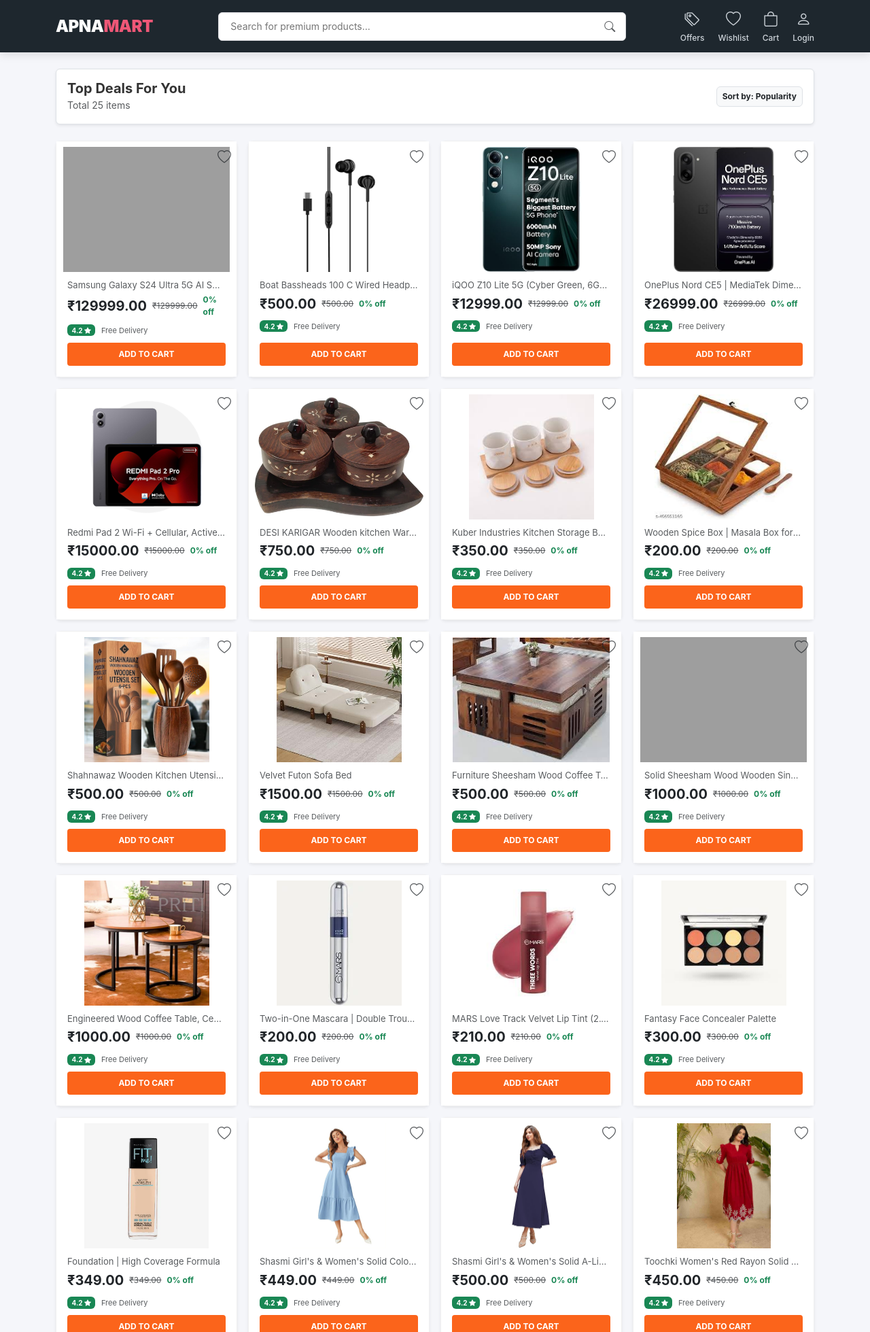
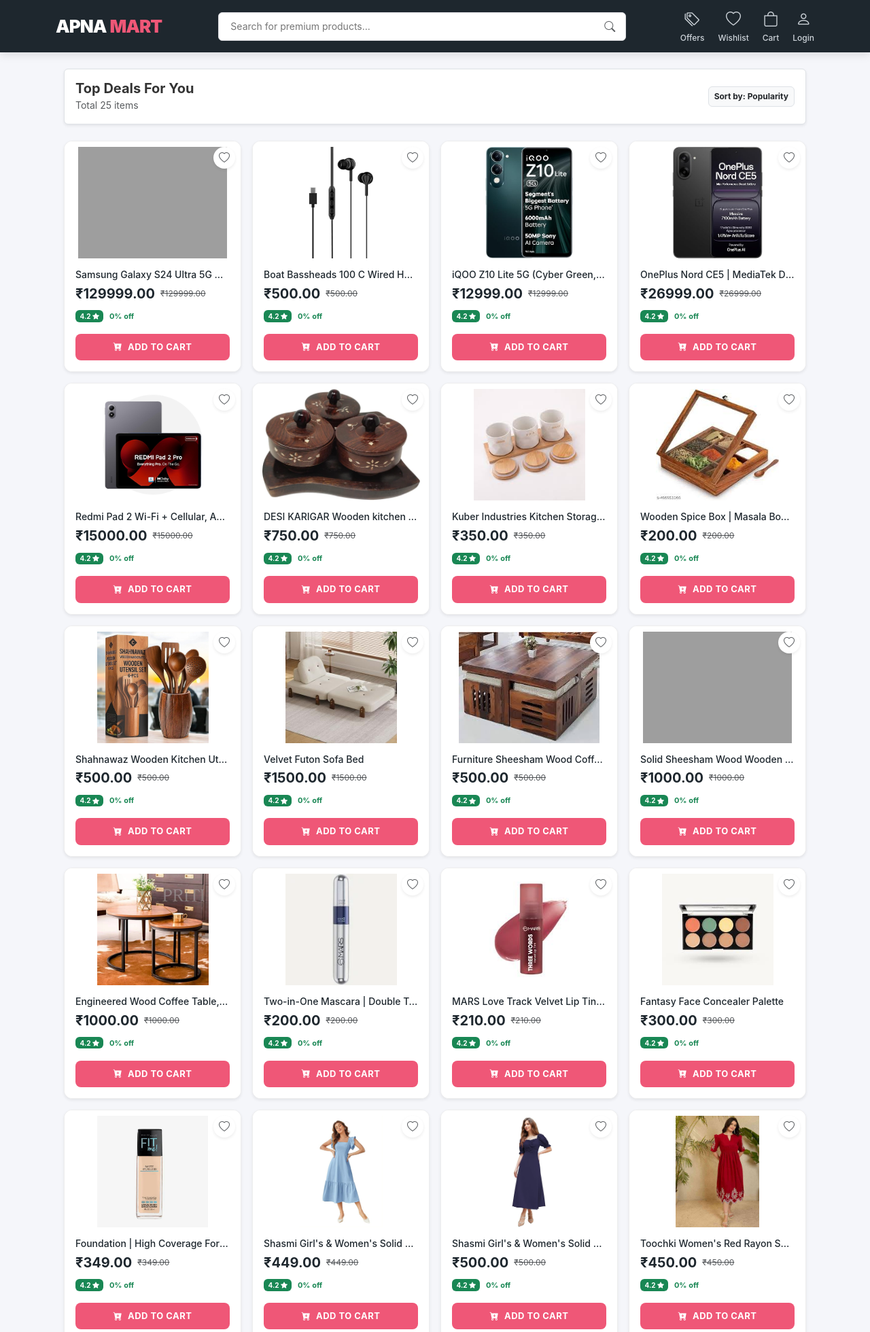
Before and after one commit to etishagodle14-a11y/shopping-website, a Django app: page /products/ in a window 1280 px wide. Shown: the top 1959 px of the page at 68% size. Run offline with Django 5.2, Linux system fonts and the light colour scheme; data comes from the database, SQL or seed files in the repository; grey boxes are pictures that could not be loaded.

Commit message:
added icons to product buttons

```diff
--- a/ebook/templates/ebook/all_products.html
+++ b/ebook/templates/ebook/all_products.html
@@ -6,16 +6,16 @@
 
     {% if request.GET.mode == 'categories' %}
     <div class="category-section animate__animated animate__fadeIn">
-        <h5 class="fw-bold mb-4" style="color: #51295a; border-left: 4px solid #51295a; padding-left: 10px;">Shop by Category</h5>
+        <h5 class="fw-bold mb-4" style="color: var(--slate-dark); border-left: 4px solid var(--rose-action); padding-left: 10px;">Shop by Category</h5>
         <div class="row row-cols-3 row-cols-md-4 row-cols-lg-6 g-4">
             {% for cat in categories %}
             <div class="col text-center">
                 <a href="?category={{ cat.name }}" class="text-decoration-none text-dark">
                     <div class="category-circle mx-auto mb-2 shadow-sm"
-                         style="width: 85px; height: 85px; border-radius: 50%; overflow: hidden; border: 2px solid #51295a; background: white; transition: 0.3s;">
+                         style="width: 85px; height: 85px; border-radius: 50%; overflow: hidden; border: 2px solid var(--rose-action); background: white; transition: 0.3s;">
                         <img src="{{ cat.image.url }}" style="width: 100%; height: 100%; object-fit: cover;">
                     </div>
-                    <span style="font-size: 13px; font-weight: 600; color: #333;">{{ cat.name }}</span>
+                    <span style="font-size: 13px; font-weight: 600; color: var(--slate-dark);">{{ cat.name }}</span>
                 </a>
             </div>
             {% endfor %}
@@ -24,12 +24,13 @@
 
     {% else %}
 
-    <div class="row mb-4 d-md-none"> <div class="col-12">
+    <div class="row mb-4 d-md-none">
+        <div class="col-12">
             <form action="{% url 'all_products' %}" method="GET" class="d-flex shadow-sm">
                 <input type="text" name="q" class="form-control border-0 py-2 ps-4"
                        placeholder="Search for products..." value="{{ query|default:'' }}"
                        style="border-radius: 4px 0 0 4px;">
-                <button type="submit" class="btn text-white px-4" style="background-color: #51295a; border-radius: 0 4px 4px 0;">
+                <button type="submit" class="btn text-white px-4" style="background-color: var(--rose-action); border-radius: 0 4px 4px 0;">
                     <i class="bi bi-search"></i>
                 </button>
             </form>
@@ -55,9 +56,9 @@
             <div class="row row-cols-2 row-cols-md-3 row-cols-lg-4 g-3">
                 {% for product in products %}
                 <div class="col">
-                    <div class="card h-100 border-0 shadow-sm product-card" style="border-radius: 8px; border: 1px solid #f0f0f0 !important;">
+                    <div class="card h-100 border-0 shadow-sm product-card" style="border-radius: 12px; overflow: hidden; border: 1px solid #eee !important;">
 
-                        <div class="p-2 bg-white d-flex align-items-center justify-content-center" style="height: 200px; position: relative;">
+                        <div class="p-2 bg-white d-flex align-items-center justify-content-center" style="height: 180px; position: relative;">
                             <a href="{% url 'product_detail' product.id %}" class="w-100 h-100">
                                 {% if product.image %}
                                     <img src="{{ product.image.url }}" class="img-fluid h-100 w-100" style="object-fit: contain;">
@@ -67,33 +68,34 @@
                             </a>
                             <div class="position-absolute top-0 end-0 p-2">
                                 <a href="{% url 'add_to_wishlist' product.id %}" class="text-decoration-none">
-                                    <i class="bi bi-heart text-muted fs-5"></i>
+                                    <div class="bg-white shadow-sm rounded-circle d-flex align-items-center justify-content-center" style="width: 32px; height: 32px;">
+                                        <i class="bi bi-heart text-muted"></i>
+                                    </div>
                                 </a>
                             </div>
                         </div>
 
-                        <div class="card-body d-flex flex-column pt-1 bg-white">
-                            <h6 class="text-truncate text-muted mb-1" style="font-size: 13px; font-weight: 400;">
+                        <div class="card-body d-flex flex-column pt-2 bg-white">
+                            <h6 class="text-truncate mb-1" style="font-size: 14px; font-weight: 500; color: var(--slate-dark);">
                                 {{ product.name }}
                             </h6>
 
                             <div class="d-flex align-items-center gap-2 mb-1">
-                                <span class="fw-bold fs-5">₹{{ product.price }}</span>
+                                <span class="fw-bold fs-5" style="color: var(--slate-dark);">₹{{ product.price }}</span>
                                 {% if product.old_price %}
                                 <del class="text-muted" style="font-size: 12px;">₹{{ product.old_price }}</del>
-                                <span class="text-success fw-bold" style="font-size: 12px;">{{ product.get_discount }}% off</span>
                                 {% endif %}
                             </div>
 
-                            <div class="mb-2">
+                            <div class="mb-3">
                                 <span class="badge bg-success" style="font-size: 10px;">4.2 <i class="bi bi-star-fill"></i></span>
-                                <small class="text-muted ms-1" style="font-size: 11px;">Free Delivery</small>
+                                <span class="text-success fw-bold ms-1" style="font-size: 11px;">{{ product.get_discount }}% off</span>
                             </div>
 
                             <div class="mt-auto">
-                                <a href="{% url 'add_to_cart' product.id %}" class="btn w-100 fw-bold border-0"
-                                   style="background-color: #fb641b; color: white; border-radius: 4px; font-size: 12px; padding: 8px;">
-                                    ADD TO CART
+                                <a href="{% url 'add_to_cart' product.id %}" class="btn btn-rose w-100 fw-bold d-flex align-items-center justify-content-center gap-2"
+                                   style="font-size: 13px; padding: 10px; border-radius: 8px;">
+                                    <i class="bi bi-cart-plus-fill"></i> ADD TO CART
                                 </a>
                             </div>
                         </div>
@@ -103,7 +105,7 @@
                 <div class="col-12 text-center py-5">
                     <i class="bi bi-search fs-1 text-muted"></i>
                     <h4 class="mt-3">Afsos! Kuch nahi mila.</h4>
-                    <a href="{% url 'all_products' %}" class="btn btn-primary mt-2" style="background: #51295a; border: none;">Show All</a>
+                    <a href="{% url 'all_products' %}" class="btn btn-rose mt-2">Show All Products</a>
                 </div>
                 {% endfor %}
             </div>
@@ -113,14 +115,18 @@
 </div>
 
 <style>
-    .product-card { transition: all 0.2s ease-in-out; }
+    /* Card Hover Effect */
+    .product-card { transition: all 0.3s ease; }
     .product-card:hover {
-        transform: translateY(-5px);
-        box-shadow: 0 10px 20px rgba(0,0,0,0.1) !important;
+        transform: translateY(-8px);
+        box-shadow: 0 12px 25px rgba(0,0,0,0.1) !important;
     }
+
+    /* Category Hover */
     .category-circle:hover {
-        transform: scale(1.05);
-        border-color: #ffc107 !important;
+        transform: scale(1.1);
+        border-color: var(--rose-action) !important;
+        box-shadow: 0 5px 15px rgba(239, 87, 119, 0.2);
     }
 </style>
 {% endblock %}
--- a/ebook/templates/ebook/base.html
+++ b/ebook/templates/ebook/base.html
@@ -25,7 +25,7 @@
             color: var(--text-main);
         }
 
-        /* Navbar - Slate Dark */
+        /* --- Navbar Styles --- */
         .fk-navbar {
             background-color: var(--slate-dark);
             padding: 12px 0;
@@ -36,12 +36,16 @@
         }
         .header-flex { display: flex; align-items: center; justify-content: space-between; gap: 15px; }
 
+        /* Logo Fix: Clean text, no extra icon */
         .logo {
-            font-size: 24px;
+            font-size: 26px;
             font-weight: 900;
             color: white;
             text-decoration: none;
-            letter-spacing: -0.5px;
+            letter-spacing: -1px;
+            display: flex;
+            align-items: center;
+            gap: 5px;
             min-width: 160px;
         }
         .logo span { color: var(--rose-action); }
@@ -88,20 +92,53 @@
         .nav-icon-item:hover { color: white; }
         .nav-icon-item i { font-size: 22px; display: block; margin-bottom: 2px; }
 
-        /* Rose Button Styling */
-        .btn-orange, .btn-primary, .btn-rose {
+        /* --- Offer Section Styling --- */
+        .offer-item {
+            background: #fdf1f3;
+            padding: 12px;
+            border-radius: 8px;
+            margin-bottom: 12px;
+            border-left: 4px solid var(--rose-action);
+            display: flex;
+            align-items: start;
+            gap: 12px;
+            transition: transform 0.2s;
+        }
+        .offer-item:hover { transform: translateX(5px); }
+        .offer-icon { color: var(--rose-action); font-size: 1.25rem; }
+        .offer-text { font-size: 14px; color: #444; line-height: 1.5; }
+
+        /* --- Stylish Button Classes --- */
+        .btn-rose, .btn-outline-rose {
+            transition: all 0.3s ease;
+            border-radius: 8px !important;
+            letter-spacing: 0.5px;
+            font-weight: 600;
+            padding: 10px 24px;
+        }
+
+        .btn-rose {
             background-color: var(--rose-action) !important;
             border: none;
-            border-radius: 4px;
-            padding: 10px 24px;
-            transition: 0.3s;
             color: white !important;
-            font-weight: 600;
-            font-size: 14px;
         }
-        .btn-orange:hover, .btn-primary:hover {
+
+        .btn-rose:hover {
             background-color: var(--rose-hover) !important;
-            box-shadow: 0 4px 12px rgba(239, 87, 119, 0.3);
+            transform: translateY(-3px);
+            box-shadow: 0 6px 20px rgba(239, 87, 119, 0.4) !important;
+        }
+
+        .btn-outline-rose {
+            border: 2px solid var(--rose-action) !important;
+            color: var(--rose-action) !important;
+            background: transparent;
+        }
+
+        .btn-outline-rose:hover {
+            background-color: var(--rose-action) !important;
+            color: white !important;
+            transform: translateY(-3px);
         }
 
         /* Mobile View */
@@ -109,11 +146,10 @@
             .header-icons { display: none; }
             .bottom-nav { display: flex !important; }
             body { padding-bottom: 70px !important; }
-            .logo { font-size: 20px; min-width: auto; }
-            .search-container { margin: 5px 10px; border-radius: 4px; }
+            .logo { font-size: 22px; min-width: auto; }
+            .search-container { margin: 5px 10px; }
         }
 
-        /* Bottom Nav */
         .bottom-nav {
             position: fixed; bottom: 0; width: 100%;
             background: #ffffff;
@@ -122,7 +158,7 @@
             height: 65px;
             border-top: 1px solid #f1f2f6;
         }
-        .bottom-nav-item { text-decoration: none; color: #747d8c; font-size: 11px; text-align: center; flex: 1; transition: 0.3s; }
+        .bottom-nav-item { text-decoration: none; color: #747d8c; font-size: 11px; text-align: center; flex: 1; }
         .bottom-nav-item i { font-size: 22px; display: block; }
         .bottom-nav-item.active { color: var(--rose-action); font-weight: bold; }
 
@@ -173,8 +209,9 @@
     <a href="{% url 'login' %}" class="bottom-nav-item"><i class="bi bi-person"></i>Account</a>
 </nav>
 
-<div class="main-body">
-    {% block content %}{% endblock %}
+<div class="main-body container mt-4">
+    {% block content %}
+    {% endblock %}
 </div>
 
 <script src="https://cdn.jsdelivr.net/npm/bootstrap@5.3.0/dist/js/bootstrap.bundle.min.js"></script>
```
